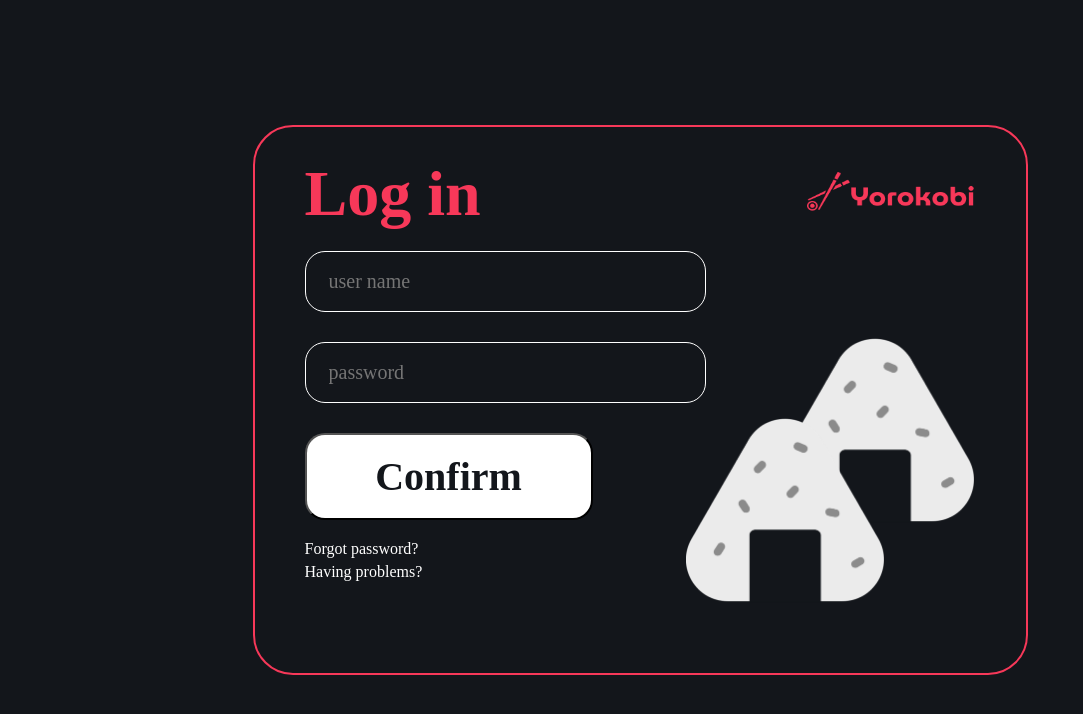
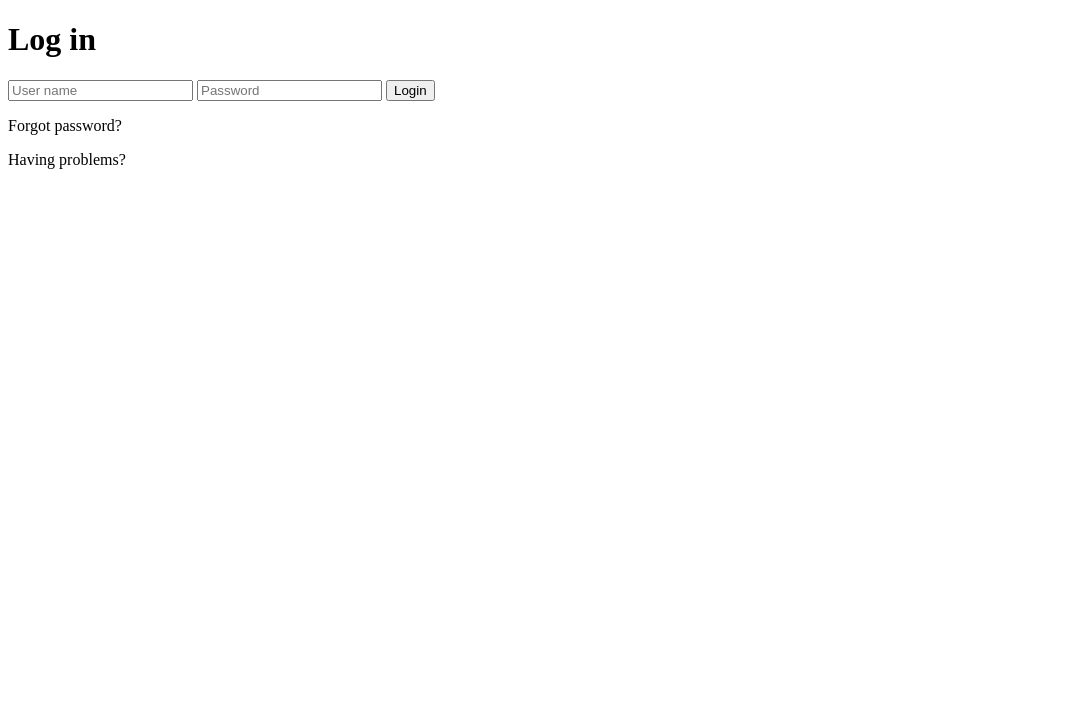
Before and after one commit to ZubalYana/Yorokobi, a website: page public/login/login.html in a window 1280 px wide. Shown: the whole page, without its empty margins (0-1083 px from the left). Drawn offline with nearby package versions, Linux system fonts and the light colour scheme; a web font is replaced by a local one.

Commit message:
fix the admin panel loging bug

```diff
--- a/public/login/login.html
+++ b/public/login/login.html
@@ -1,4 +1,4 @@
-<!DOCTYPE html>
+<!-- <!DOCTYPE html>
 <html lang="en">
 <head>
     <meta charset="UTF-8">
@@ -42,4 +42,31 @@
 
     <script src="./login.js"></script>
 </body>
+</html> -->
+
+<!DOCTYPE html>
+<html lang="en">
+<head>
+    <meta charset="UTF-8">
+    <meta name="viewport" content="width=device-width, initial-scale=1.0">
+    <title>Log in</title>
+    <link href="https://fonts.googleapis.com/css?family=Montserrat:100,200,300,regular,500,600,700,800,900,100italic,200italic,300italic,italic,500italic,600italic,700italic,800italic,900italic" rel="stylesheet" />
+    <!-- <link rel="stylesheet" href="./login.css"> -->
+    <link href="https://fonts.googleapis.com/css?family=Montserrat:100,200,300,regular,500,600,700,800,900,100italic,200italic,300italic,italic,500italic,600italic,700italic,800italic,900italic" rel="stylesheet" />
+
+</head>
+<body>
+    <div class="wrap">
+        <div class="logginingInCon">
+            <h1>Log in</h1>
+            <form action="/login" method="POST">
+                <input type="text" id="username" name="username" placeholder="User name" required>
+                <input type="password" id="password" name="password" placeholder="Password" required>
+                <button type="submit">Login</button>
+            </form>
+            <p>Forgot password?</p>
+            <p>Having problems?</p>
+        </div>
+    </div>
+</body>
 </html>
```
Also changed, not shown: app.js (+88 -18 lines).
